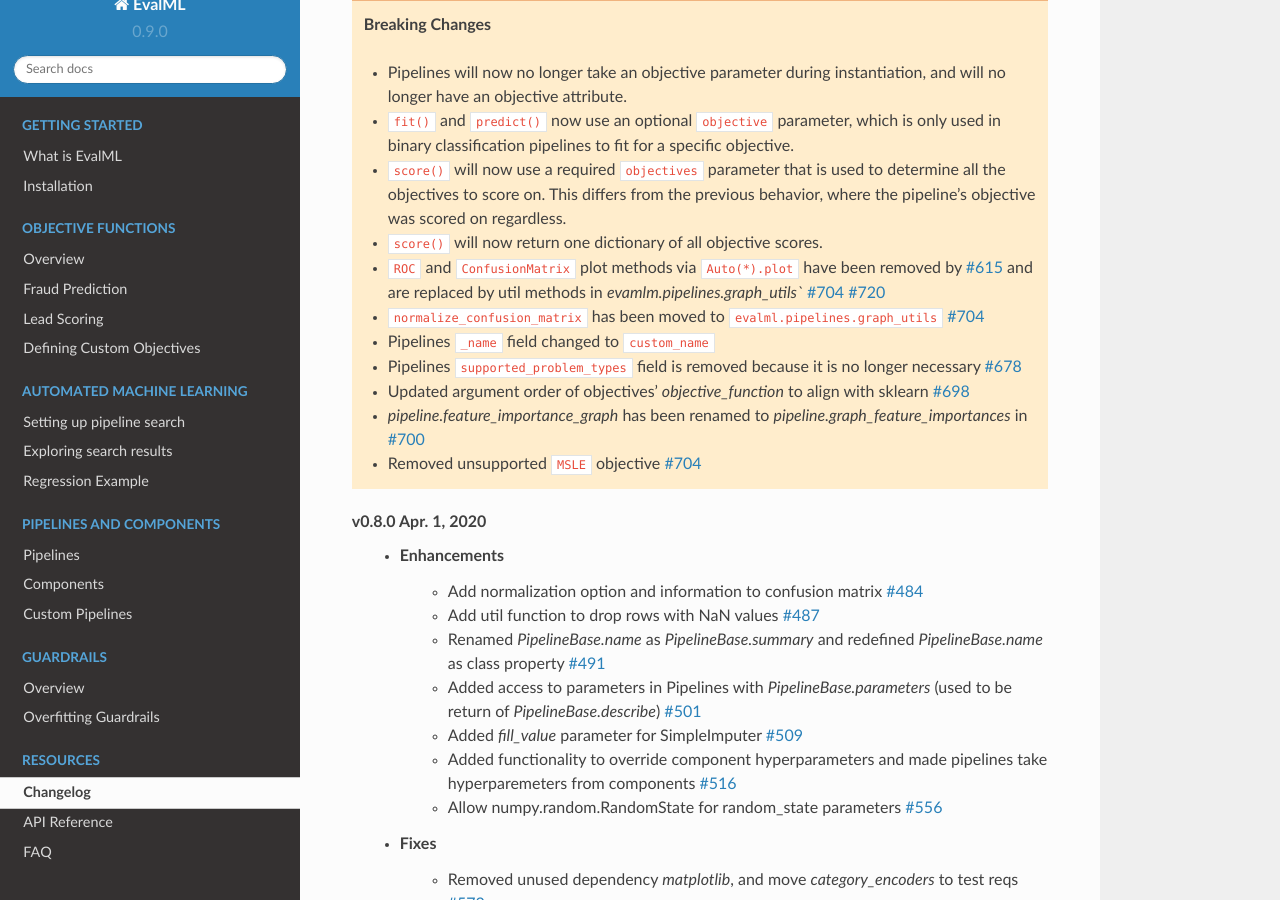
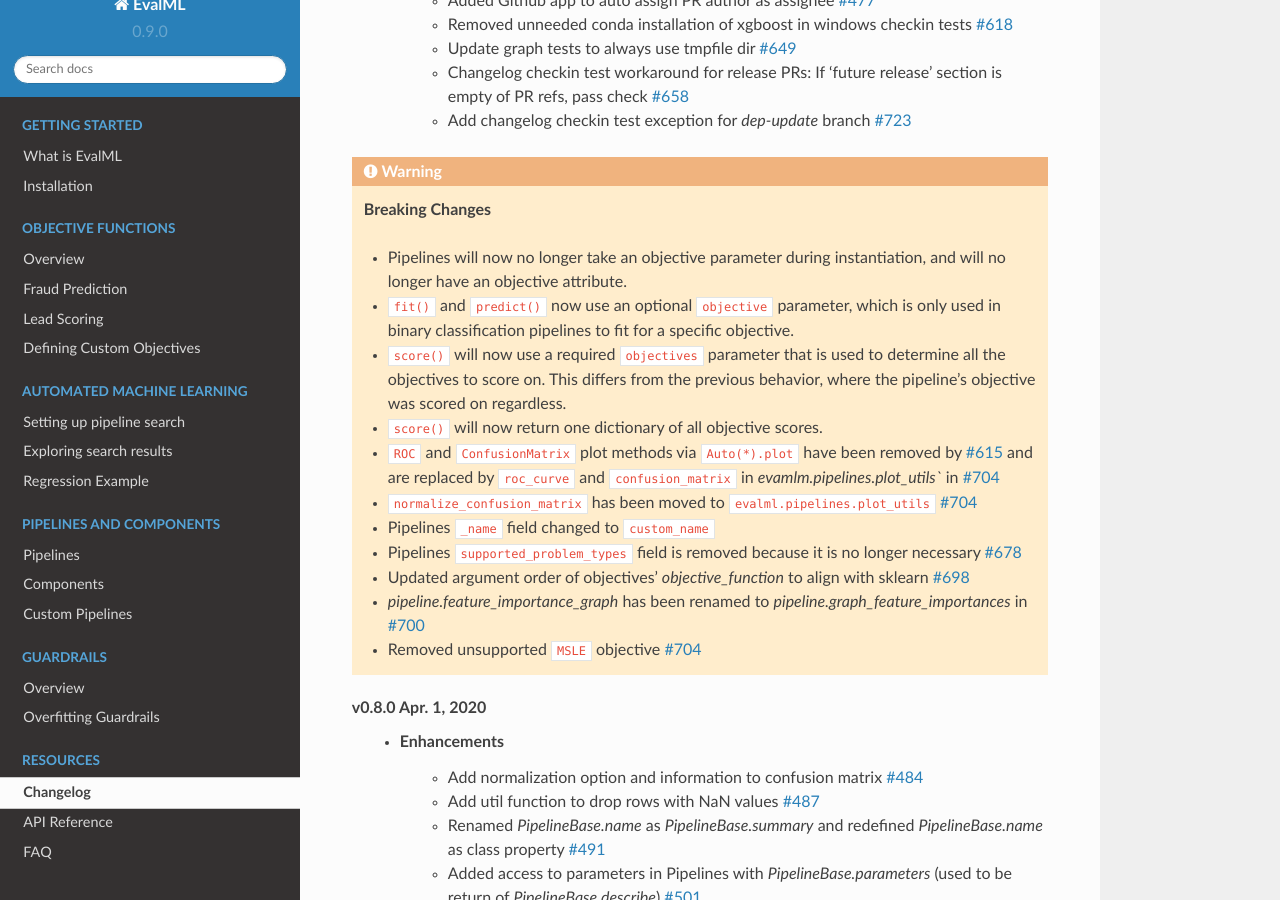
Before and after one commit to alteryx/evalml, a Sphinx documentation site: the page built from docs/source/changelog.rst, in a window 1280 px wide and 900 px high, scrolled down 2806 px. Built offline with Sphinx 7.4.7 and the Read the Docs theme 2.0.0, drawn with Linux system fonts in a browser that asks for light colours; comment, search, counter and statistics services are not loaded; some of the changed text lies outside the part shown.

Commit message:
Update changelog

```diff
--- a/docs/source/changelog.rst
+++ b/docs/source/changelog.rst
@@ -9,6 +9,7 @@
         * Cleanup pipeline `score` code, and cleanup codecov :pr:`711`
         * Remove `pass` for abstract methods for codecov :pr:`730`
         * Added __str__ for AutoSearch object :pr:`675`
+        * Add util methods to graph ROC and confusion matrix :pr:`720`
     * Documentation Changes
         * Add instructions to freeze `master` on `release.md` :pr:`726`
         * Update release instructions with more details :pr:`727` :pr:`733`
@@ -16,6 +17,13 @@
         * Fix components API to match other modules :pr:`747`
     * Testing Changes
         * Delete codecov yml, use codecov.io's default :pr:`732`
+
+.. warning::
+
+    **Breaking Changes**
+
+    * Moved ROC and confusion matrix methods from `evalml.pipeline.plot_utils` to `evalml.pipeline.graph_utils` :pr:`720`
+
 
 
 **v0.9.0 Apr. 27, 2020**
@@ -58,9 +66,8 @@
         * Standardize `import_or_raise` error messages :pr:`683`
         * Updated argument order of objectives to align with sklearn's :pr:`698`
         * Renamed `pipeline.feature_importance_graph` to `pipeline.graph_feature_importances` :pr:`700`
-        * Moved ROC and confusion matrix methods to `evalml.pipelines.graph_utils` :pr:`704`
+        * Moved ROC and confusion matrix methods to `evalml.pipelines.plot_utils` :pr:`704`
         * Renamed `MultiClassificationObjective` to `MulticlassClassificationObjective`, to align with pipeline naming scheme :pr:`715`
-        * Add util methods to graph ROC and confusion matrix :pr:`720`
     * Documentation Changes
         * Fixed some sphinx warnings :pr:`593`
         * Fixed docstring for AutoClassificationSearch with correct command :pr:`599`
@@ -99,8 +106,8 @@
     * ``fit()`` and ``predict()`` now use an optional ``objective`` parameter, which is only used in binary classification pipelines to fit for a specific objective.
     * ``score()`` will now use a required ``objectives`` parameter that is used to determine all the objectives to score on. This differs from the previous behavior, where the pipeline's objective was scored on regardless.
     * ``score()`` will now return one dictionary of all objective scores.
-    * ``ROC`` and ``ConfusionMatrix`` plot methods via ``Auto(*).plot`` have been removed by :pr:`615` and are replaced by util methods in `evamlm.pipelines.graph_utils`` :pr:`704` :pr:`720`
-    * ``normalize_confusion_matrix`` has been moved to ``evalml.pipelines.graph_utils`` :pr:`704`
+    * ``ROC`` and ``ConfusionMatrix`` plot methods via ``Auto(*).plot`` have been removed by :pr:`615` and are replaced by ``roc_curve`` and ``confusion_matrix`` in `evamlm.pipelines.plot_utils`` in :pr:`704`
+    * ``normalize_confusion_matrix`` has been moved to ``evalml.pipelines.plot_utils`` :pr:`704`
     * Pipelines ``_name`` field changed to ``custom_name``
     * Pipelines ``supported_problem_types`` field is removed because it is no longer necessary :pr:`678`
     * Updated argument order of objectives' `objective_function` to align with sklearn :pr:`698`
```
